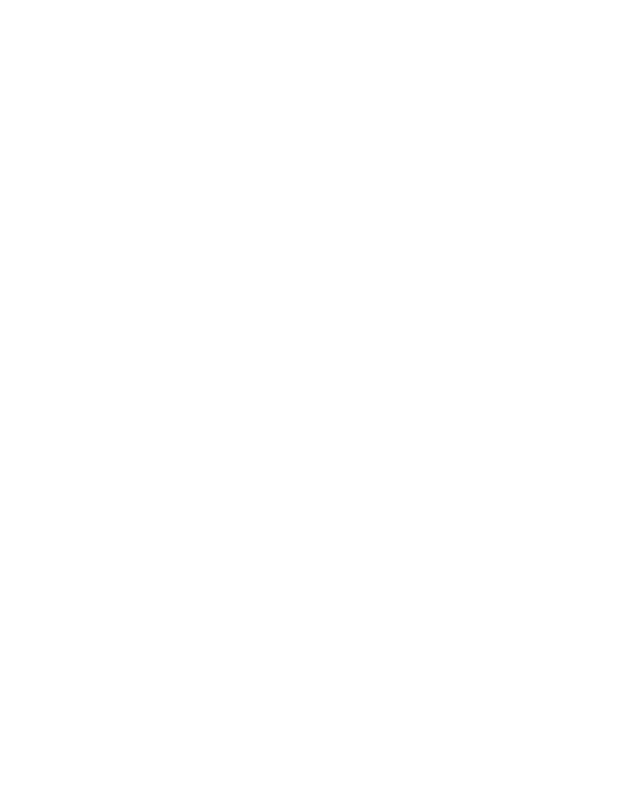
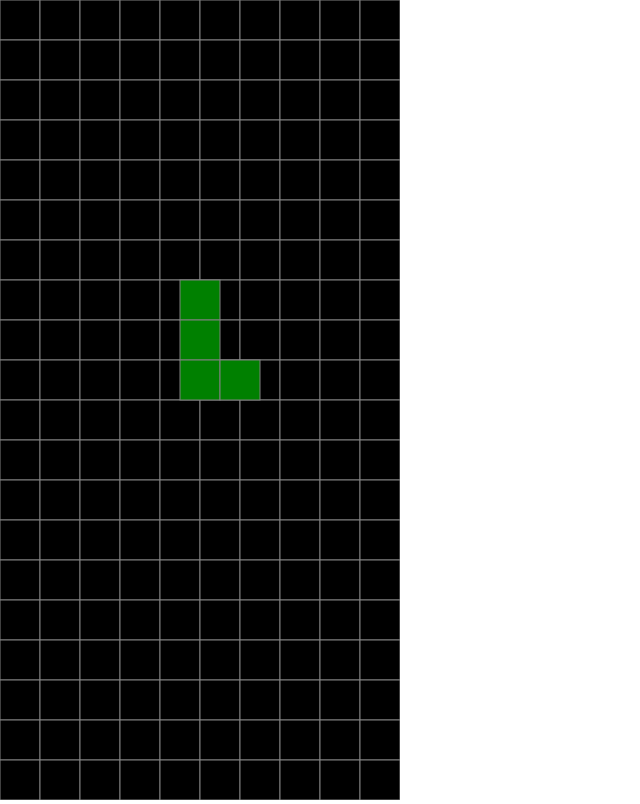
Before and after one commit to jibon0070/tetris, a website with bundled scripts: page index.html in a window 1280 px wide. Shown: the whole page, without its empty margins (0-640 px from the left). Built offline with nearby package versions, Linux system fonts and the light colour scheme.

Commit message:
added game engine pieces and board

```diff
--- a/index.html
+++ b/index.html
@@ -4,6 +4,13 @@
     <meta charset="UTF-8">
     <title>Tetris</title>
     <script src="js/index.js" defer type="module"></script>
+    <style>
+        *, *:before, *:after {
+            box-sizing: border-box;
+            margin: 0;
+            padding: 0;
+        }
+    </style>
 </head>
 <body>
 <canvas></canvas>
--- /dev/null
+++ b/ts/Board.ts
@@ -0,0 +1,39 @@
+import { Entity } from "./Entity.js";
+import { Game } from "./Game.js";
+import Vector2 from "./Vector2.js";
+
+export default class Board implements Entity {
+    update(delta_time: number): void {
+    }
+    draw(): void {
+        this.matrix.map((row, y) => {
+            row.map((value, x) => {
+                this.game.ctx.fillStyle = typeof value === 'number' ? 'black' : value;
+                this.game.ctx.fillRect(x * this.game.grid_size, y * this.game.grid_size, this.game.grid_size, this.game.grid_size);
+                //2px border
+                this.game.ctx.strokeStyle = 'gray';
+                this.game.ctx.strokeRect(x * this.game.grid_size, y * this.game.grid_size, this.game.grid_size, this.game.grid_size);
+            })
+        })
+    }
+
+    matrix: (number | string)[][] = [];
+
+    constructor(private readonly game: Game) {
+        this.create_board(game);
+    }
+    position!: Vector2;
+    velocity!: Vector2;
+
+
+    private create_board(game: Game) {
+        for (let x = 0; x < this.game.row; x++) {
+            const row = [];
+            for (let y = 0; y < game.columns; y++) {
+                row.push(0);
+            }
+            this.matrix.push(row);
+        }
+        console.log(this.matrix);
+    }
+}
--- /dev/null
+++ b/ts/Entity.ts
@@ -0,0 +1,9 @@
+import { Game } from "./Game.js";
+import Vector2 from "./Vector2.js";
+
+export interface Entity {
+    update(delta_time: number): void;
+    draw(): void;
+    position: Vector2;
+    velocity: Vector2;
+}
--- a/ts/Game.ts
+++ b/ts/Game.ts
@@ -1,14 +1,52 @@
-export class Game{
+import Board from "./Board.js";
+import { Entity } from "./Entity.js";
+import { IPiece, OPiece, LPiece, TPiece, JPiece, ZPiece, SPiece } from "./Pieces.js";
+
+export class Game {
+    board!: Board;
+    check_for_collision() {
+        console.log('checking for collision');
+    }
+    private canvas: HTMLCanvasElement;
+    ctx: CanvasRenderingContext2D;
+    readonly row = 20;
+    readonly columns = 10;
+    grid_size!: number;
+    private current_piece!: Entity;
+    entities: Entity[] = [];
+    get get_random_piece(): Entity {
+        const pieces = [IPiece, OPiece, LPiece, TPiece, JPiece, ZPiece, SPiece];
+        return new pieces[Math.floor(Math.random() * pieces.length)](this);
+    }
+
 
     constructor() {
+        this.canvas = document.querySelector<HTMLCanvasElement>('canvas')!;
+        this.ctx = this.canvas.getContext('2d')!;
+        this.resize();
+        window.onresize = () => this.resize();
         this.init();
+    }
+    resize() {
+        this.grid_size = innerHeight < innerWidth ?
+            Math.floor(innerHeight / this.row) :
+            Math.floor(innerWidth / this.columns);
+        this.canvas.width = this.columns * this.grid_size;
+        this.canvas.height = this.row * this.grid_size;
     }
 
     update(delta_time: number) {
-        console.log(delta_time);
+        this.entities.map(entity => entity.update(delta_time));
+    }
+
+    draw() {
+        this.ctx.clearRect(0, 0, this.canvas.width, this.canvas.height);
+        this.entities.map(entity => entity.draw());
     }
 
     init() {
-
+        this.board = new Board(this);
+        this.current_piece = this.get_random_piece;
+        this.entities = [this.board, this.current_piece];
     }
 }
--- /dev/null
+++ b/ts/Pieces.ts
@@ -0,0 +1,139 @@
+import { Entity } from "./Entity.js";
+import { Game } from "./Game.js";
+import Vector2 from "./Vector2.js";
+
+class Piece implements Entity {
+    protected matrix!: number[][]
+    protected color!: string;
+    postion!: Vector2;
+    private last_moved: number = 0;
+    private movement_speed: number = 1000;
+    constructor(private readonly game: Game) {
+        this.velocity = new Vector2(0, game.grid_size);
+    }
+    protected calculate_start_position(game: Game) {
+        this.position = new Vector2(
+            game.ctx.canvas.width / 2 -
+            (game.grid_size * this.matrix[0].length / 2), 0);
+    }
+
+    update(delta_time: number): void {
+        // this.position.add(this.velocity);
+
+        this.movement_update(delta_time);
+    }
+    movement_update(delta_time: number) {
+        this.last_moved += delta_time;
+        if (this.last_moved > this.movement_speed) {
+            this.last_moved = 0;
+            this.position.add(this.velocity);
+            this.game.check_for_collision();
+        }
+    }
+    draw(): void {
+        this.matrix.forEach((row, y) => {
+            row.forEach((value, x) => {
+                if (value) {
+                    this.game.ctx.fillStyle = this.color;
+                    this.game.ctx.fillRect(this.position.x + (x * this.game.grid_size), this.position.y + (y * this.game.grid_size), this.game.grid_size, this.game.grid_size);
+                    //2px border
+                    this.game.ctx.strokeStyle = 'gray';
+                    this.game.ctx.strokeRect(this.position.x + (x * this.game.grid_size), this.position.y + (y * this.game.grid_size), this.game.grid_size, this.game.grid_size);
+                }
+            })
+        })
+    }
+    position!: Vector2;
+    velocity!: Vector2;
+}
+
+export class IPiece extends Piece {
+    constructor(game: Game) {
+        super(game);
+        this.matrix = [
+            [0, 1, 0, 0],
+            [0, 1, 0, 0],
+            [0, 1, 0, 0],
+            [0, 1, 0, 0]
+        ];
+        this.color = 'red';
+        this.calculate_start_position(game);
+    }
+}
+
+export class OPiece extends Piece {
+    constructor(game: Game) {
+        super(game);
+        this.matrix = [
+            [1, 1],
+            [1, 1],
+        ];
+        this.color = 'blue';
+        this.calculate_start_position(game);
+    }
+}
+
+export class LPiece extends Piece {
+    constructor(game: Game) {
+        super(game);
+        this.matrix = [
+            [0, 1, 0],
+            [0, 1, 0],
+            [0, 1, 1],
+        ];
+        this.color = 'green';
+        this.calculate_start_position(game);
+    }
+}
+
+export class TPiece extends Piece {
+    constructor(game: Game) {
+        super(game);
+        this.matrix = [
+            [0, 0, 0],
+            [1, 1, 1],
+            [0, 1, 0],
+        ];
+        this.color = 'yellow';
+        this.calculate_start_position(game);
+    }
+}
+
+export class JPiece extends Piece {
+    constructor(game: Game) {
+        super(game);
+        this.matrix = [
+            [0, 1, 0],
+            [0, 1, 0],
+            [1, 1, 0],
+        ];
+        this.color = 'orange';
+        this.calculate_start_position(game);
+    }
+}
+
+export class ZPiece extends Piece {
+    constructor(game: Game) {
+        super(game);
+        this.matrix = [
+            [1, 1, 0],
+            [0, 1, 1],
+            [0, 0, 0],
+        ];
+        this.color = 'purple';
+        this.calculate_start_position(game);
+    }
+}
+
+export class SPiece extends Piece {
+    constructor(game: Game) {
+        super(game);
+        this.matrix = [
+            [0, 1, 1],
+            [1, 1, 0],
+            [0, 0, 0],
+        ];
+        this.color = 'pink';
+        this.calculate_start_position(game);
+    }
+}
--- /dev/null
+++ b/ts/Vector2.ts
@@ -0,0 +1,7 @@
+export default class Vector2{
+    add(velocity: Vector2) {
+        this.x += velocity.x;
+        this.y += velocity.y;
+    }
+    constructor(public x: number, public y: number){}
+}
--- a/ts/index.ts
+++ b/ts/index.ts
@@ -1,12 +1,15 @@
-import {Game} from "./Game.js";
+import { Game } from "./Game.js";
 
-document.addEventListener('DOMContentLoaded', () => {
+
+window.addEventListener('load', () => {
+
     const game = new Game();
     let last_update = 0;
     const game_loop = (time: number) => {
         const delta_time = time - last_update;
         last_update = time;
         game.update(delta_time);
+        game.draw()
         requestAnimationFrame(game_loop);
     }
     requestAnimationFrame(game_loop);
```
